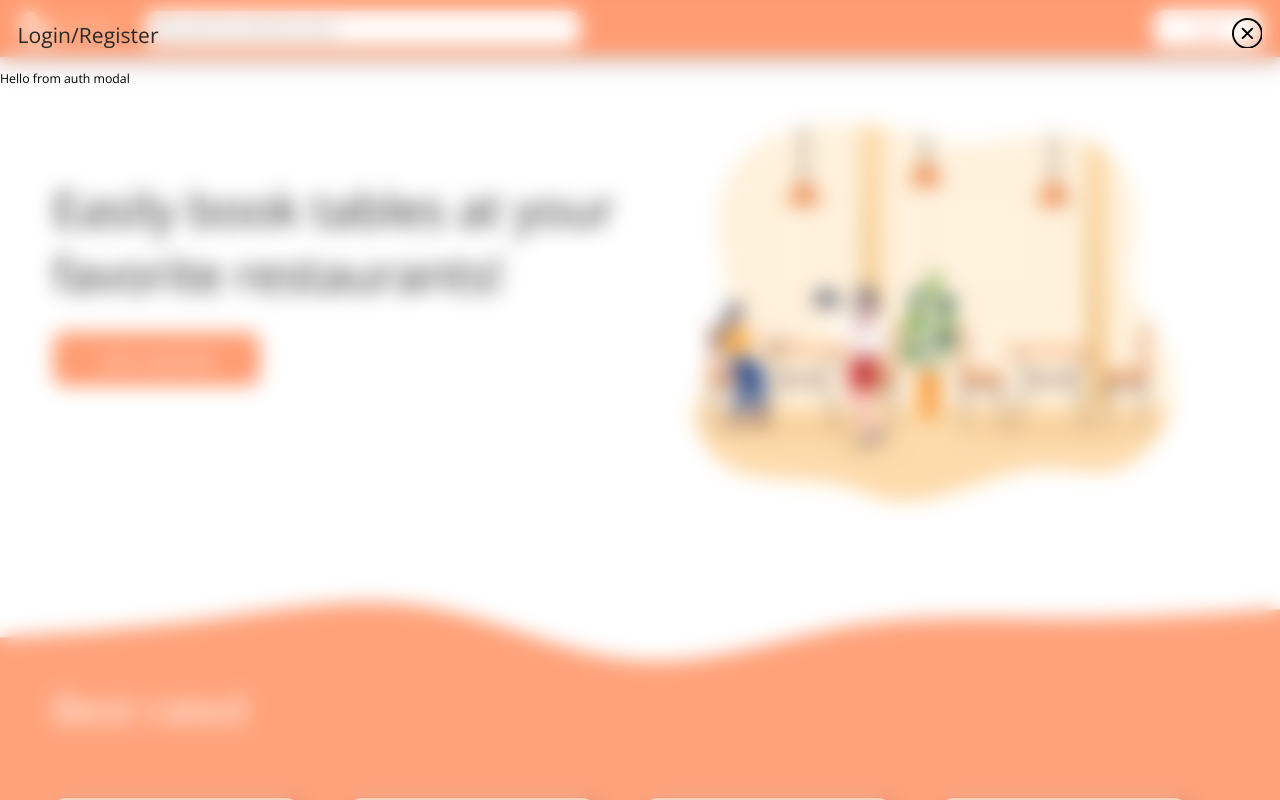
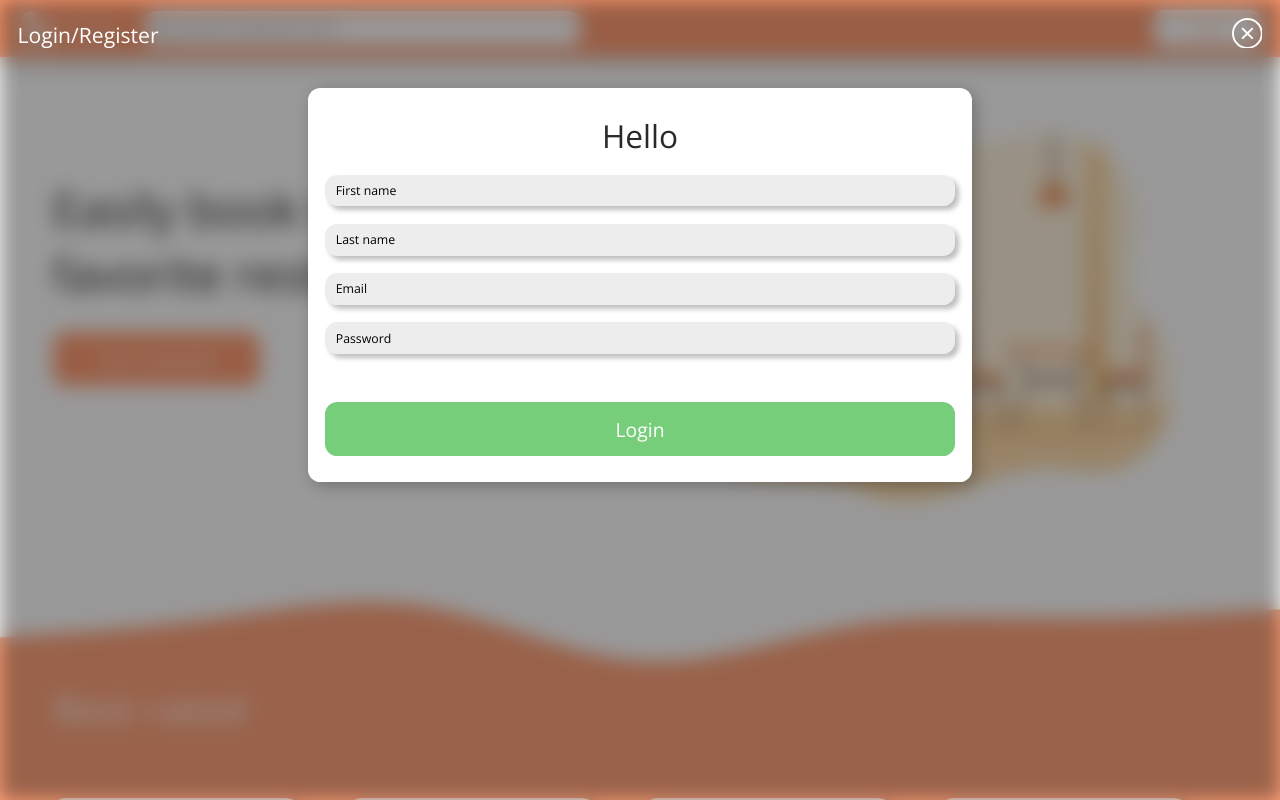
Before and after one commit to DawiD131/resify, a Vue app: page / in a window 1280 px wide. Both pictures are taken after a click on the button "Login". Shown: the top 800 px of the page. Built offline with nearby package versions, Linux system fonts and the light colour scheme.

Commit message:
Draft of auth form

```diff
--- a/src/assets/scss/variables/_colors.scss
+++ b/src/assets/scss/variables/_colors.scss
@@ -7,7 +7,7 @@ $white: #fff;
 $black: #000;
 $yellow: #FFCE31;
 
-$grey: #F8F8F8;
+$grey: #ededed;
 
 $text-dark: #292929;
 $text-light-dark: #5E5E5E;
--- a/src/assets/scss/variables/_sizes.scss
+++ b/src/assets/scss/variables/_sizes.scss
@@ -10,10 +10,10 @@ $icon-sizes: (
 $heading-sizes: (
         "h1": 5.4rem,
         "h2": 4.6rem,
-        "h3": 2rem,
-        "h4": 2rem,
+        "h3": 3.6rem,
+        "h4": 2.4rem,
         "h5": 2rem,
-        "h6": 2rem
+        "h6": 1.6rem
 );
 
 $text-sizes: (
--- /dev/null
+++ b/src/components/forms/AuthForm.vue
@@ -0,0 +1,42 @@
+<script lang="ts" setup>
+import UiBaseFormContainer from '@/ui/containers/UiBaseFormContainer.vue';
+import UiInput from '@/ui/atoms/UiInput.vue';
+import { ref } from 'vue';
+
+const state = ref('');
+</script>
+
+<template>
+  <UiBaseFormContainer submitText="Login" title="Hello">
+    <template #inputs>
+      <UiInput
+        label="First name"
+        name="firstName"
+        errorMessage="Invalid field"
+        :isValid="true"
+        v-model="state"
+      />
+      <UiInput
+        label="Last name"
+        name="lastName"
+        errorMessage="Invalid field"
+        :isValid="true"
+        v-model="state"
+      />
+      <UiInput
+        label="Email"
+        name="email"
+        errorMessage="Invalid field"
+        :isValid="true"
+        v-model="state"
+      />
+      <UiInput
+        label="Password"
+        name="password"
+        errorMessage="Invalid field"
+        :isValid="true"
+        v-model="state"
+      />
+    </template>
+  </UiBaseFormContainer>
+</template>
--- a/src/components/organisms/MobileMenu.vue
+++ b/src/components/organisms/MobileMenu.vue
@@ -12,12 +12,14 @@ const modalStore = useModalStore();
 <template>
   <UiMobileMenu :is-open="mobileNavStore.state">
     <template #content-top>
-      <UiSearchInput placeholder="search by restaurant name" :is-loading="false" />
-    </template>
-    <template #content-bottom>
-      <UiButton variant="secondary" @click="modalStore.setModalState('authModal', true)"
+      <UiButton
+        variant="secondary"
+        @click="modalStore.setModalState('authModal', true)"
+        expanded
+        size="big"
         >Login</UiButton
       >
+      <UiSearchInput placeholder="search by restaurant name" :is-loading="false" />
     </template>
   </UiMobileMenu>
 </template>
--- a/src/features/modals/components/AuthModal.vue
+++ b/src/features/modals/components/AuthModal.vue
@@ -1,5 +1,7 @@
+<script lang="ts" setup>
+import AuthForm from '../../../components/forms/AuthForm.vue';
+</script>
+
 <template>
-  <div>
-    <h1>Hello from auth modal</h1>
-  </div>
+  <AuthForm />
 </template>
--- a/src/ui/atoms/UiButton.vue
+++ b/src/ui/atoms/UiButton.vue
@@ -41,7 +41,8 @@ const emit = defineEmits(['click']);
   max-width: max-content;
 
   &.expanded {
-    max-width: 100%;
+    width: 100%;
+    max-width: initial;
   }
 
   &.medium {
--- a/src/ui/atoms/UiInput.vue
+++ b/src/ui/atoms/UiInput.vue
@@ -34,6 +34,7 @@ const value = computed({
 
 <style lang="scss" scoped>
 @import '../../assets/scss/variables.scss';
+@import '../../assets/scss/helpers.scss';
 
 .UiInput {
   display: flex;
@@ -46,6 +47,12 @@ const value = computed({
     border-radius: $base-radius;
     padding: 0 1.2rem;
     width: 100%;
+    box-shadow: 4px 4px 5px rgba(0, 0, 0, 0.25);
+
+    @include below-tablet() {
+      font-size: 2rem;
+      height: 4.3rem;
+    }
   }
 
   .input-container {
--- /dev/null
+++ b/src/ui/containers/UiBaseFormContainer.vue
@@ -0,0 +1,72 @@
+<script lang="ts" setup>
+import UiButton from '@/ui/atoms/UiButton.vue';
+import UiHeading from '@/ui/atoms/UiHeading/UiHeading.vue';
+
+interface Props {
+  submitText?: string;
+  title: string;
+}
+
+const props = defineProps<Props>();
+
+const emit = defineEmits<{
+  (e: 'submit'): void;
+}>();
+</script>
+
+<template>
+  <div class="UiBaseFormContainer">
+    <form>
+      <UiHeading size="h3" class="header" color="dark">{{ props.title }}</UiHeading>
+      <div class="inputs">
+        <slot name="inputs" />
+        <div class="row-inputs">
+          <slot name="row-inputs" />
+        </div>
+      </div>
+      <div class="actions">
+        <slot name="actions">
+          <UiButton variant="success" expanded @click="emit('submit')" size="big">
+            {{ props.submitText }}</UiButton
+          >
+        </slot>
+      </div>
+    </form>
+  </div>
+</template>
+
+<style lang="scss" scoped>
+@import '../../assets/scss/variables.scss';
+@import '../../assets/scss/helpers.scss';
+
+.UiBaseFormContainer {
+  background: $white;
+  padding: 3rem 2rem;
+  box-shadow: 4px 4px 16px rgba(0, 0, 0, 0.25);
+  border-radius: $base-radius;
+
+  .header {
+    margin-bottom: 2rem;
+    text-align: center;
+  }
+
+  .inputs {
+    display: flex;
+    flex-direction: column;
+    gap: 2rem;
+  }
+
+  .row-inputs {
+    display: flex;
+    gap: 2rem;
+
+    @include below-tablet {
+      flex-direction: column;
+    }
+  }
+
+  .actions {
+    margin-top: 3.5rem;
+  }
+}
+</style>
--- a/src/ui/molecules/UiOverlay.vue
+++ b/src/ui/molecules/UiOverlay.vue
@@ -16,17 +16,19 @@ const emit = defineEmits<{
 <template>
   <div class="UiOverlay" v-lock-body-scroll>
     <div class="top-bar">
-      <UiText size="xl" color="dark">{{ props.title }}</UiText>
+      <UiText size="xl" color="light">{{ props.title }}</UiText>
       <UiIcon
         variant="close"
         size="l"
-        color="black"
+        color="white"
         class="icon"
         @click="emit('close')"
         withAction
       />
     </div>
-    <slot></slot>
+    <div class="content">
+      <slot />
+    </div>
   </div>
 </template>
 
@@ -39,15 +41,23 @@ const emit = defineEmits<{
   position: fixed;
   height: 100vh;
   width: 100vw;
-  backdrop-filter: blur(10px) contrast(100%);
-  -webkit-backdrop-filter: blur(10px) contrast(100%);
+  backdrop-filter: blur(10px) contrast(100%) brightness(60%);
+  -webkit-backdrop-filter: blur(10px) contrast(100%) brightness(60%);
   z-index: 2000;
 
   .top-bar {
+    width: 100%;
     display: flex;
     justify-content: space-between;
     align-items: center;
     padding: 2rem 2rem;
   }
+
+  .content {
+    max-width: 700px;
+    margin: 0 auto;
+    width: 100%;
+    padding: 2rem 2rem;
+  }
 }
 </style>
--- a/src/ui/molecules/UiSearchInput/UiSearchInput.vue
+++ b/src/ui/molecules/UiSearchInput/UiSearchInput.vue
@@ -29,6 +29,7 @@ const inputItems = inject<SearchInputItem[]>('search-input-items');
 
 <style lang="scss" scoped>
 @import '../../../assets/scss/variables.scss';
+@import '../../../assets/scss/helpers.scss';
 
 .UiSearchInput {
   .input-relative-box {
@@ -44,6 +45,11 @@ const inputItems = inject<SearchInputItem[]>('search-input-items');
         color: $text-light-dark;
         font-weight: 300;
       }
+
+      @include below-tablet() {
+        font-size: 1.8rem;
+        padding: 1.2rem 1.4rem 1.2rem 4.2rem;
+      }
     }
 
     .icon {
--- a/src/ui/organisms/UiMobileMenu.vue
+++ b/src/ui/organisms/UiMobileMenu.vue
@@ -26,7 +26,9 @@ onUnmounted(() => window.removeEventListener('resize', updateMenuHeight));
   <Transition>
     <div class="UiMobileMenu" v-if="props.isOpen" ref="menuEl" v-lock-body-scroll>
       <div class="content">
-        <slot name="content-top" />
+        <div class="content-top">
+          <slot name="content-top" />
+        </div>
         <div class="content-bottom">
           <slot name="content-bottom" />
           <div class="footer">
@@ -48,8 +50,14 @@ onUnmounted(() => window.removeEventListener('resize', updateMenuHeight));
   position: fixed;
   width: 100vw;
   z-index: 10000;
-  background-color: rgba($primary, 0.9);
+  background-color: $primary;
   border-top: 1px solid $white;
+
+  .content-top {
+    display: flex;
+    flex-direction: column;
+    gap: 3rem;
+  }
 
   .content {
     height: 100%;
```
